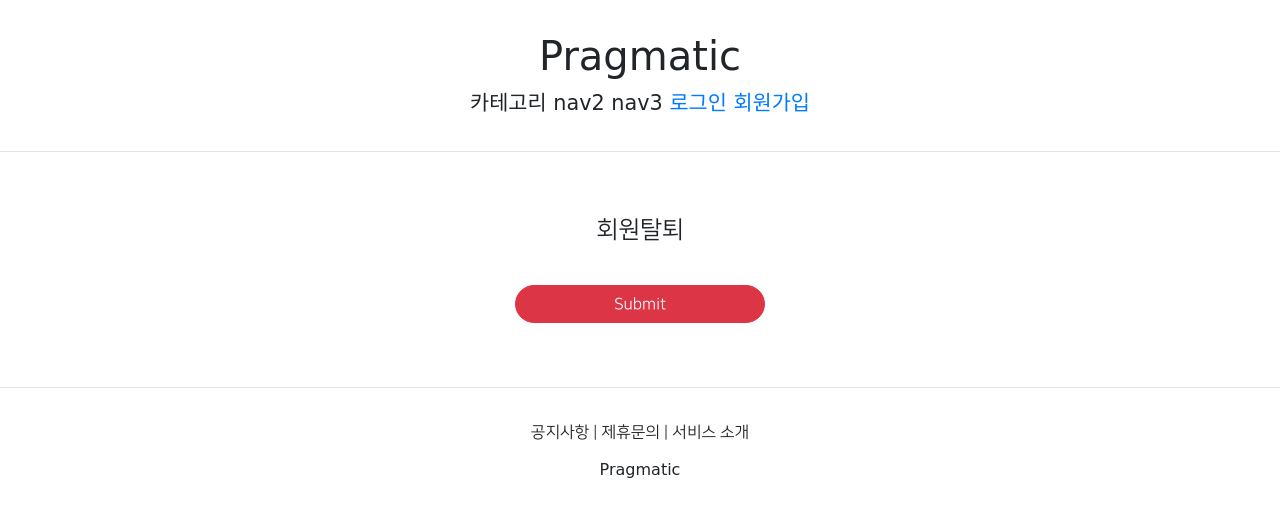
After one commit to chl8488/pinterest, a Django app: template accountapp/templates/accountapp/delete.html in a window 1280 px wide. The commit adds this page. Shown: the top 517 px of the page. Run offline with Django 3.2, Linux system fonts and the light colour scheme; the template is opened without the code that fills it, so the values that code supplies are empty; some libraries are stand-ins or nearby versions; some web fonts are replaced.

Commit message:
django DeleteView

```diff
--- /dev/null
+++ b/accountapp/templates/accountapp/delete.html
@@ -0,0 +1,17 @@
+{% extends 'base.html' %}
+{% load bootstrap4 %}
+
+{% block content %}
+    <div style="text-align: center; max-width: 500px; margin: 4rem auto">
+        <div class="mb-4">
+            <h4>회원탈퇴</h4>
+        </div>
+        <form action="{% url 'accountapp:delete' pk=user.pk %}" method="post">
+            {% csrf_token %}
+            <input type="submit" class="btn btn-danger rounded-pill col-6 mt-3">
+        </form>
+
+
+    </div>
+
+{% endblock %}
--- a/accountapp/templates/accountapp/detail.html
+++ b/accountapp/templates/accountapp/detail.html
@@ -18,6 +18,11 @@
           비밀번호 변경
         </p>
       </a>
+      <a href="{% url 'accountapp:delete' pk=user.pk%}">
+        <p>
+          회원탈퇴
+        </p>
+      </a>
       {% endif %}
 
     </div>
--- a/accountapp/urls.py
+++ b/accountapp/urls.py
@@ -1,6 +1,6 @@
 from django.contrib.auth.views import LoginView, LogoutView
 from django.urls import path
-from .views import hello_world, AccountCreateView, AccountDetailView, AccountUpdateView
+from .views import hello_world, AccountCreateView, AccountDetailView, AccountUpdateView, AccountDeleteView
 
 app_name= 'accountapp'
 urlpatterns = [
@@ -12,4 +12,5 @@ urlpatterns = [
     path('create_user/',AccountCreateView.as_view(), name='create'),
     path('detail/<int:pk>',AccountDetailView.as_view(), name='detail'),
     path('update/<int:pk>',AccountUpdateView.as_view(), name='update'),
+    path('delete/<int:pk>',AccountDeleteView.as_view(), name='delete'),
 ]
--- a/templates/header.html
+++ b/templates/header.html
@@ -11,6 +11,9 @@
         <a href="{% url 'accountapp:login' %}?next={{request.path}}">
             <span>로그인</span>
         </a>
+        <a href="{% url 'accountapp:create' %}">
+            <span>회원가입</span>
+        </a>
         {% else %}
         <a href="{% url 'accountapp:detail' pk=user.pk %}">
             <span>MyPage</span>
```
Also changed, not shown: accountapp/views.py (+6 -1 lines).
